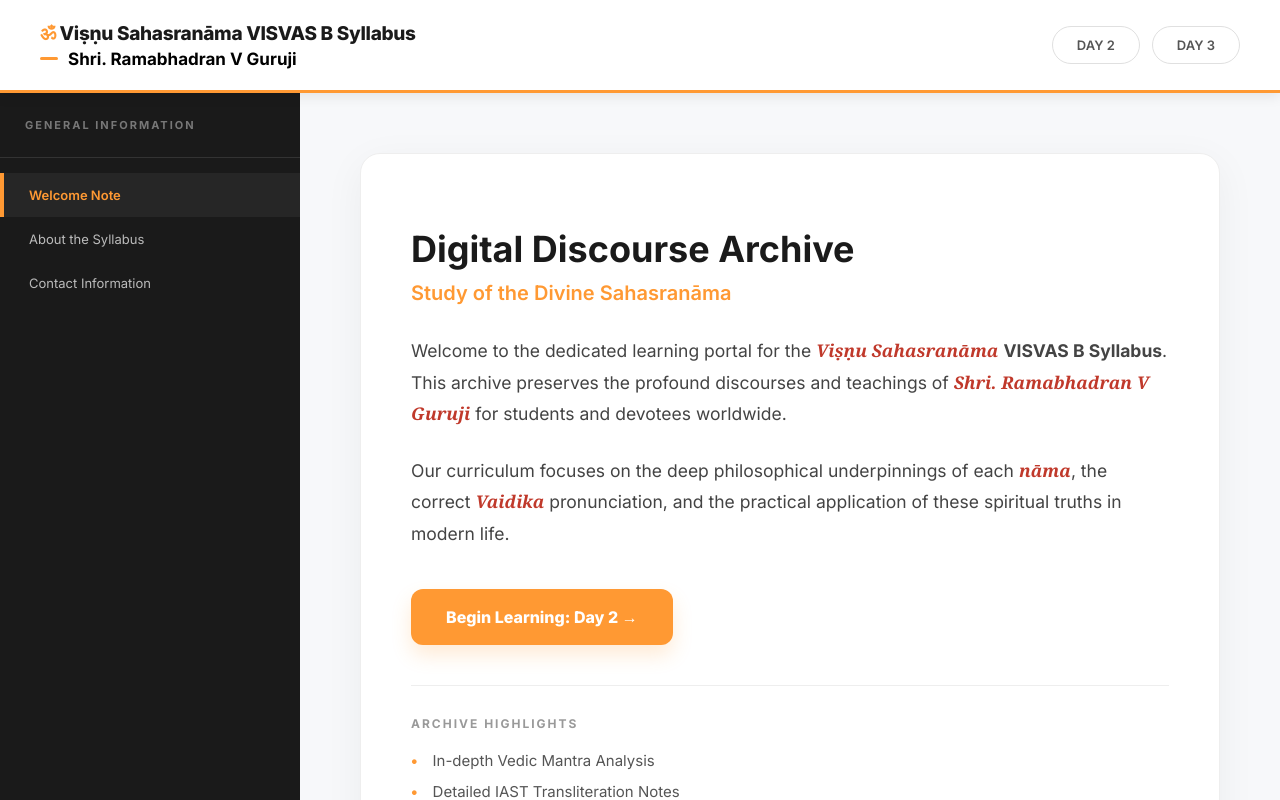
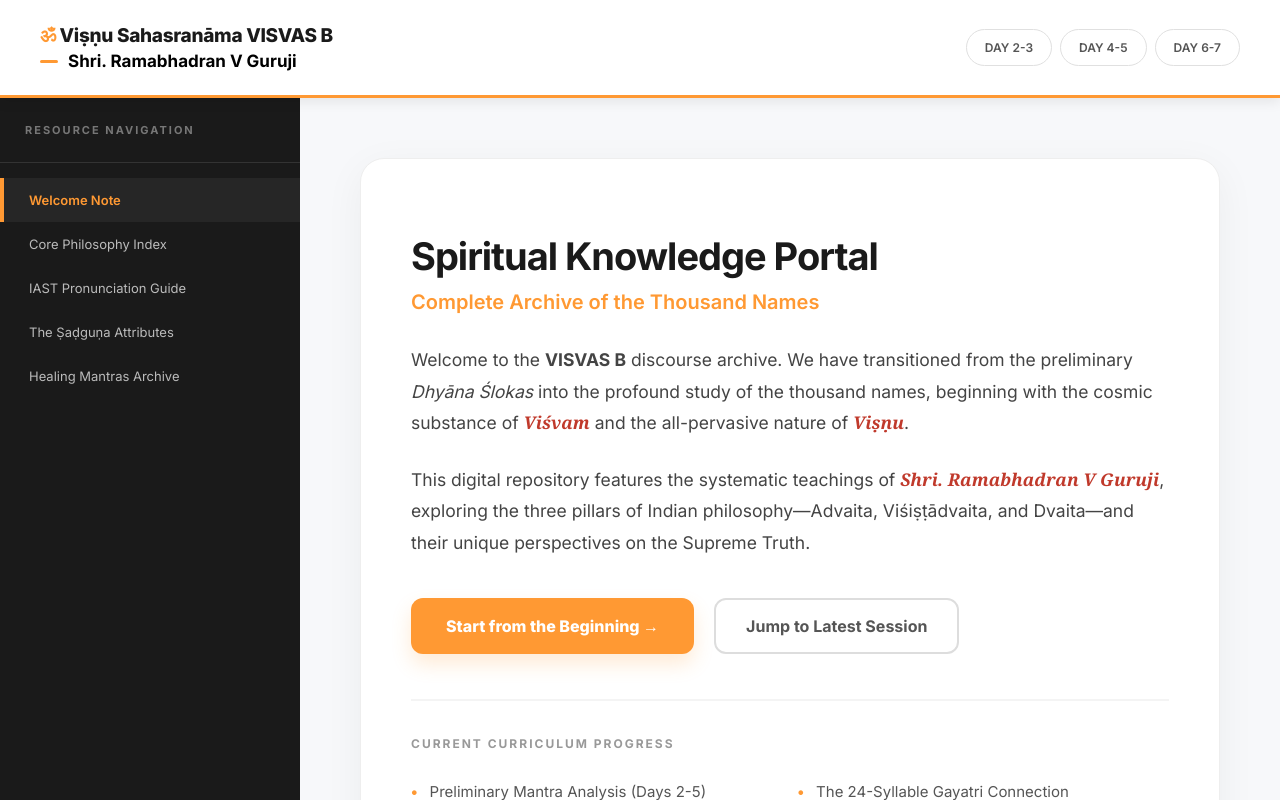
Before and after one commit to nivinaveen108/vsn_visvasb, a plain HTML site: page index.html in a window 1280 px wide. Drawn offline with Linux system fonts and the light colour scheme.

Commit message:
Update index.html

```diff
--- a/index.html
+++ b/index.html
@@ -17,8 +17,8 @@
 
         body { font-family: 'Inter', sans-serif; margin: 0; display: flex; flex-direction: column; height: 100vh; background: var(--bg-main); color: var(--text-primary); overflow: hidden; }
 
-        /* Top Bar - Consistent Branding */
-        .top-bar { height: 90px; background: #fff; border-bottom: 3px solid var(--accent-saffron); display: flex; align-items: center; padding: 0 40px; justify-content: space-between; z-index: 1000; box-shadow: 0 4px 12px rgba(0,0,0,0.08); }
+        /* Top Bar */
+        .top-bar { height: 95px; background: #fff; border-bottom: 3px solid var(--accent-saffron); display: flex; align-items: center; padding: 0 40px; justify-content: space-between; z-index: 1000; box-shadow: 0 4px 12px rgba(0,0,0,0.08); }
         .logo-area { text-decoration: none; display: flex; flex-direction: column; gap: 4px; }
         .logo-main { font-weight: 800; font-size: 19px; color: var(--deep-sidebar); letter-spacing: -0.3px; }
         .logo-main span { color: var(--accent-saffron); }
@@ -26,12 +26,12 @@
         .logo-sub::before { content: ""; display: inline-block; width: 18px; height: 3px; background: var(--accent-saffron); border-radius: 2px; }
 
         /* Navigation Menu */
-        .day-menu-container { display: flex; gap: 12px; }
+        .day-menu-container { display: flex; gap: 8px; }
         .dropdown { position: relative; display: inline-block; }
-        .day-tab { padding: 10px 24px; border-radius: 25px; font-size: 13px; cursor: pointer; border: 1px solid var(--border-light); background: white; transition: 0.3s; text-decoration: none; color: #555; font-weight: 600; display: inline-block; }
+        .day-tab { padding: 10px 18px; border-radius: 25px; font-size: 12px; cursor: pointer; border: 1px solid var(--border-light); background: white; transition: 0.3s; text-decoration: none; color: #555; font-weight: 600; display: inline-block; }
         .day-tab:hover { border-color: var(--accent-saffron); color: var(--accent-saffron); }
-        .dropdown-content { display: none; position: absolute; background: white; min-width: 200px; box-shadow: 0px 8px 16px rgba(0,0,0,0.1); border-radius: 12px; border: 1px solid #eee; top: 100%; left: 0; margin-top: 10px; z-index: 1001; }
-        .dropdown-content a { color: #444; padding: 14px 18px; text-decoration: none; display: block; font-size: 13px; border-bottom: 1px solid #f9f9f9; }
+        .dropdown-content { display: none; position: absolute; background: white; min-width: 180px; box-shadow: 0px 8px 16px rgba(0,0,0,0.1); border-radius: 12px; border: 1px solid #eee; top: 100%; left: 0; margin-top: 10px; z-index: 1001; }
+        .dropdown-content a { color: #444; padding: 12px 16px; text-decoration: none; display: block; font-size: 13px; border-bottom: 1px solid #f9f9f9; }
         .dropdown-content a:hover { background: #fff5eb; color: var(--accent-saffron); }
         .dropdown:hover .dropdown-content { display: block; }
 
@@ -46,9 +46,9 @@
 
         /* Home Content Card */
         .main-content { flex: 1; padding: 60px; overflow-y: auto; background: var(--bg-main); display: flex; justify-content: center; }
-        .home-card { background: var(--card-white); border-radius: 20px; padding: 50px; box-shadow: 0 10px 40px rgba(0,0,0,0.05); border: 1px solid #eee; max-width: 800px; height: fit-content; }
+        .home-card { background: var(--card-white); border-radius: 24px; padding: 50px; box-shadow: 0 10px 40px rgba(0,0,0,0.05); border: 1px solid #eee; max-width: 850px; height: fit-content; }
 
-        h1 { font-size: 36px; color: #1a1a1a; margin-bottom: 10px; line-height: 1.2; }
+        h1 { font-size: 38px; color: #1a1a1a; margin-bottom: 10px; line-height: 1.2; letter-spacing: -1px; }
         .subtitle { font-size: 20px; color: var(--accent-saffron); margin-bottom: 30px; font-weight: 600; }
         p { line-height: 1.8; font-size: 17.5px; color: #444; margin-bottom: 25px; }
         .iast { font-family: 'Georgia', serif; font-style: italic; color: #c0392b; font-weight: 600; }
@@ -57,11 +57,13 @@
         .cta-container { display: flex; gap: 20px; margin-top: 40px; }
         .primary-btn { background: var(--accent-saffron); color: white; padding: 18px 35px; border-radius: 12px; text-decoration: none; font-weight: 800; font-size: 16px; transition: 0.3s; box-shadow: 0 10px 20px rgba(255,153,51,0.2); }
         .primary-btn:hover { transform: translateY(-3px); box-shadow: 0 15px 25px rgba(255,153,51,0.3); }
+        .secondary-btn { border: 2px solid #ddd; color: #555; padding: 16px 30px; border-radius: 12px; text-decoration: none; font-weight: 700; font-size: 16px; transition: 0.3s; }
+        .secondary-btn:hover { border-color: var(--accent-saffron); color: var(--accent-saffron); }
 
         /* Syllabus List */
-        .syllabus-preview { margin-top: 40px; padding-top: 30px; border-top: 1px solid #eee; }
-        .preview-title { font-size: 12px; text-transform: uppercase; letter-spacing: 2px; color: #999; font-weight: 700; margin-bottom: 20px; }
-        .list-item { display: flex; align-items: center; gap: 15px; margin-bottom: 12px; font-size: 15px; color: #555; }
+        .syllabus-preview { margin-top: 45px; padding-top: 35px; border-top: 2px solid #f4f4f4; display: grid; grid-template-columns: 1fr 1fr; gap: 15px; }
+        .preview-header { grid-column: 1 / -1; font-size: 12px; text-transform: uppercase; letter-spacing: 2px; color: #999; font-weight: 700; margin-bottom: 15px; }
+        .list-item { display: flex; align-items: flex-start; gap: 12px; font-size: 15px; color: #555; line-height: 1.4; }
         .list-item span { color: var(--accent-saffron); font-weight: 900; }
     </style>
 </head>
@@ -69,21 +71,30 @@
 
 <div class="top-bar">
     <a href="index.html" class="logo-area">
-        <div class="logo-main"><span>ॐ</span> Viṣṇu Sahasranāma VISVAS B Syllabus</div>
+        <div class="logo-main"><span>ॐ</span> Viṣṇu Sahasranāma VISVAS B</div>
         <div class="logo-sub">Shri. Ramabhadran V Guruji</div>
     </a>
 
     <div class="day-menu-container">
         <div class="dropdown">
-            <a href="day2.html" class="day-tab">DAY 2</a>
+            <a href="day2.html" class="day-tab">DAY 2-3</a>
             <div class="dropdown-content">
-                <a href="day2.html">View Archive</a>
+                <a href="day2.html">Day 2 Archive</a>
+                <a href="day3.html">Day 3 Archive</a>
             </div>
         </div>
         <div class="dropdown">
-            <a href="day3.html" class="day-tab">DAY 3</a>
+            <a href="day4.html" class="day-tab">DAY 4-5</a>
             <div class="dropdown-content">
-                <a href="day3.html">View Archive</a>
+                <a href="day4.html">Day 4 Archive</a>
+                <a href="day5.html">Day 5 Archive</a>
+            </div>
+        </div>
+        <div class="dropdown">
+            <a href="day6.html" class="day-tab">DAY 6-7</a>
+            <div class="dropdown-content">
+                <a href="day6.html">Day 6: First Names</a>
+                <a href="day7.html">Day 7: The Path</a>
             </div>
         </div>
     </div>
@@ -91,33 +102,38 @@
 
 <div class="app-body">
     <div class="sidebar">
-        <div class="sidebar-header">General Information</div>
+        <div class="sidebar-header">Resource Navigation</div>
         <div class="nav-list">
             <div class="nav-item active">Welcome Note</div>
-            <div class="nav-item">About the Syllabus</div>
-            <div class="nav-item">Contact Information</div>
+            <div class="nav-item">Core Philosophy Index</div>
+            <div class="nav-item">IAST Pronunciation Guide</div>
+            <div class="nav-item">The Ṣaḍguṇa Attributes</div>
+            <div class="nav-item">Healing Mantras Archive</div>
         </div>
     </div>
 
     <div class="main-content">
         <div class="home-card">
-            <h1>Digital Discourse Archive</h1>
-            <div class="subtitle">Study of the Divine Sahasranāma</div>
+            <h1>Spiritual Knowledge Portal</h1>
+            <div class="subtitle">Complete Archive of the Thousand Names</div>
 
-            <p>Welcome to the dedicated learning portal for the <span class="iast">Viṣṇu Sahasranāma</span> <strong>VISVAS B Syllabus</strong>. This archive preserves the profound discourses and teachings of <span class="iast">Shri. Ramabhadran V Guruji</span> for students and devotees worldwide.</p>
+            <p>Welcome to the <strong>VISVAS B</strong> discourse archive. We have transitioned from the preliminary <em>Dhyāna Ślokas</em> into the profound study of the thousand names, beginning with the cosmic substance of <span class="iast">Viśvam</span> and the all-pervasive nature of <span class="iast">Viṣṇu</span>.</p>
 
-            <p>Our curriculum focuses on the deep philosophical underpinnings of each <span class="iast">nāma</span>, the correct <span class="iast">Vaidika</span> pronunciation, and the practical application of these spiritual truths in modern life.</p>
+            <p>This digital repository features the systematic teachings of <span class="iast">Shri. Ramabhadran V Guruji</span>, exploring the three pillars of Indian philosophy—Advaita, Viśiṣṭādvaita, and Dvaita—and their unique perspectives on the Supreme Truth.</p>
 
             <div class="cta-container">
-                <a href="day2.html" class="primary-btn">Begin Learning: Day 2 →</a>
+                <a href="day2.html" class="primary-btn">Start from the Beginning →</a>
+                <a href="day7.html" class="secondary-btn">Jump to Latest Session</a>
             </div>
 
             <div class="syllabus-preview">
-                <div class="preview-title">Archive Highlights</div>
-                <div class="list-item"><span>•</span> In-depth Vedic Mantra Analysis</div>
-                <div class="list-item"><span>•</span> Detailed IAST Transliteration Notes</div>
-                <div class="list-item"><span>•</span> Video Commentary on Preliminary Ślokas</div>
-                <div class="list-item"><span>•</span> Lineage and Guru Paramparā Insights</div>
+                <div class="preview-header">Current Curriculum Progress</div>
+                <div class="list-item"><span>•</span> Preliminary Mantra Analysis (Days 2-5)</div>
+                <div class="list-item"><span>•</span> The 24-Syllable Gayatri Connection</div>
+                <div class="list-item"><span>•</span> First 24 Names & Philosophical Root Analysis</div>
+                <div class="list-item"><span>•</span> The "Three Births" of Jaya and Vijaya</div>
+                <div class="list-item"><span>•</span> The "Acyuta-Ananta-Govinda" Healing Triad</div>
+                <div class="list-item"><span>•</span> Avatāra Logic: Narasiṃha & Śrī Rāma</div>
             </div>
         </div>
     </div>
```
